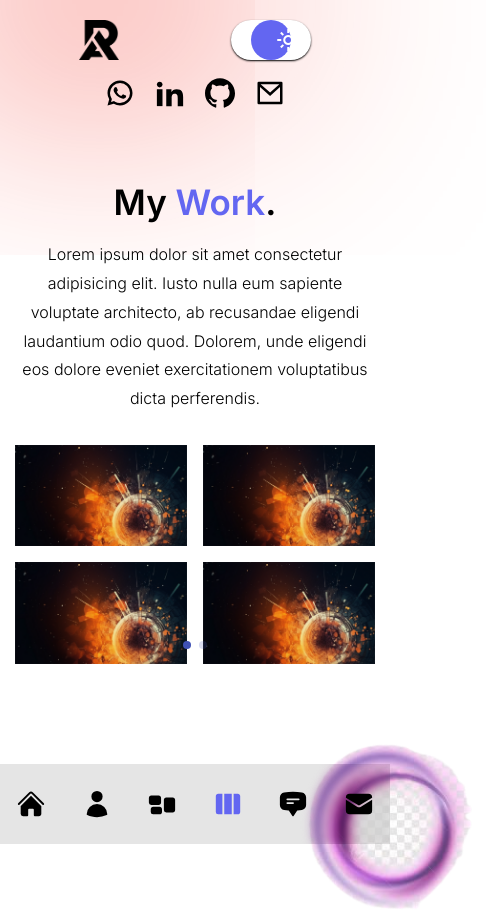
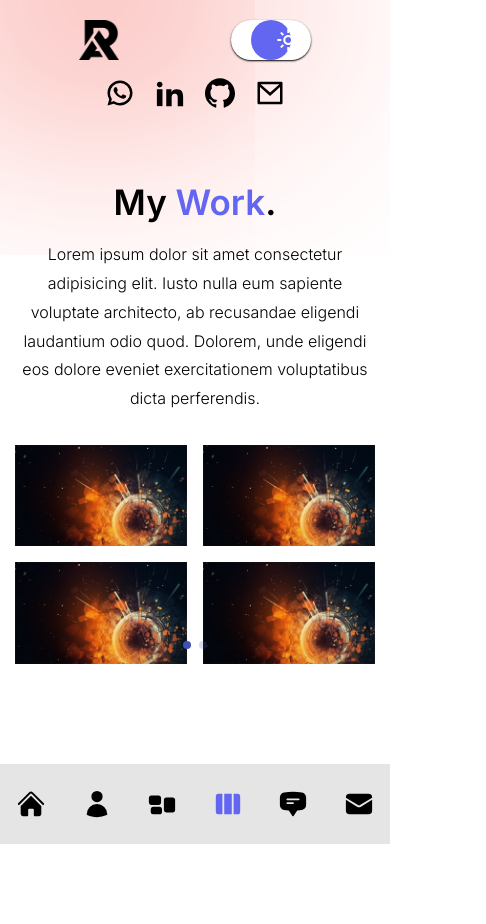
Before and after one commit to StarLordCraft/portfolio, a Next.js app: page /en/work in a window 390 px wide. Shown: the whole page, 486 px wide, since content can reach past the window. Built offline with nearby package versions, Linux system fonts and the light colour scheme.

Commit message:
solving the mobile issue, overflow at circles component

```diff
--- a/src/components/Circles.tsx
+++ b/src/components/Circles.tsx
@@ -9,7 +9,7 @@ export default function Circles() {
       className='w-[200px] xl:w-[300px] absolute -right-24 -bottom-20
         dark:-right-16 dark:-bottom-2 dark:mix-blend-color-dodge
          animate-pulse duration-76
-         z-10 overflow-hidden'>
+         z-10 hidden xl:block'>
       <Image
         src={circles}
         alt=''
```
